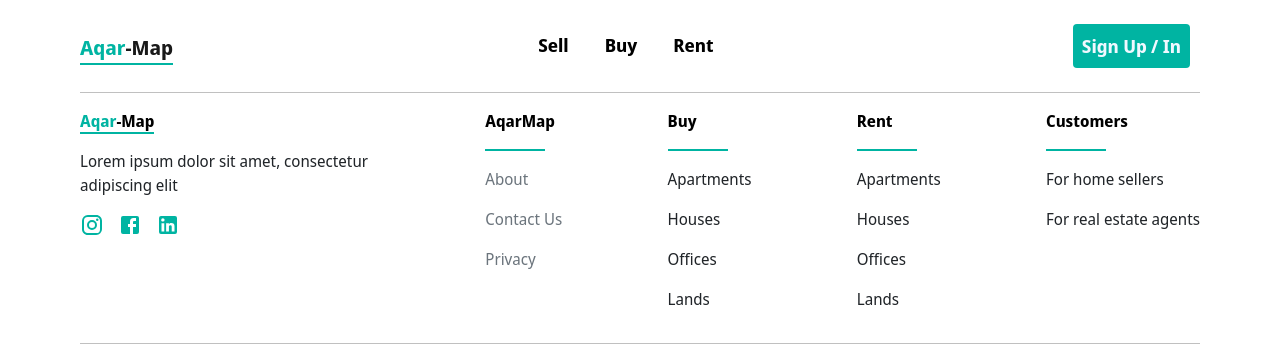
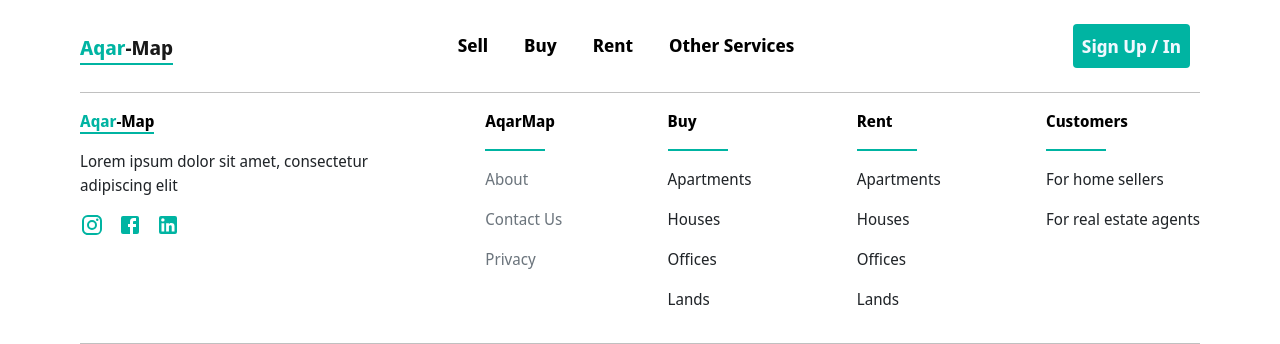
Before and after one commit to abdelaziz123456/aqar-map, a React (Create React App) app: page /sell in a window 1280 px wide. Shown: the top 344 px of the page. Built offline with nearby package versions, Linux system fonts and the light colour scheme.

Commit message:
add some updates

```diff
--- a/src/Components/Header/index.js
+++ b/src/Components/Header/index.js
@@ -30,13 +30,16 @@
               </div>
               <div className='d-flex '>
                 <div className="nav-item">
-                  <Link to='/' className="nav-link">Sell</Link>
+                  <Link to='/sell' className="nav-link">Sell</Link>
                 </div>
                 <div className="nav-item">
                   <Link to='#' className="nav-link">Buy</Link>
                 </div>
                 <div className="nav-item">
                   <Link to='#' className="nav-link">Rent</Link>
+                </div>
+                <div className="nav-item">
+                  <Link to='#' className="nav-link">Other Services</Link>
                 </div>
 
               </div>
```
Also changed, not shown: src/Components/Sell/index.js (added, +7 -0 lines), src/Components/Sell/index.scss (added).
